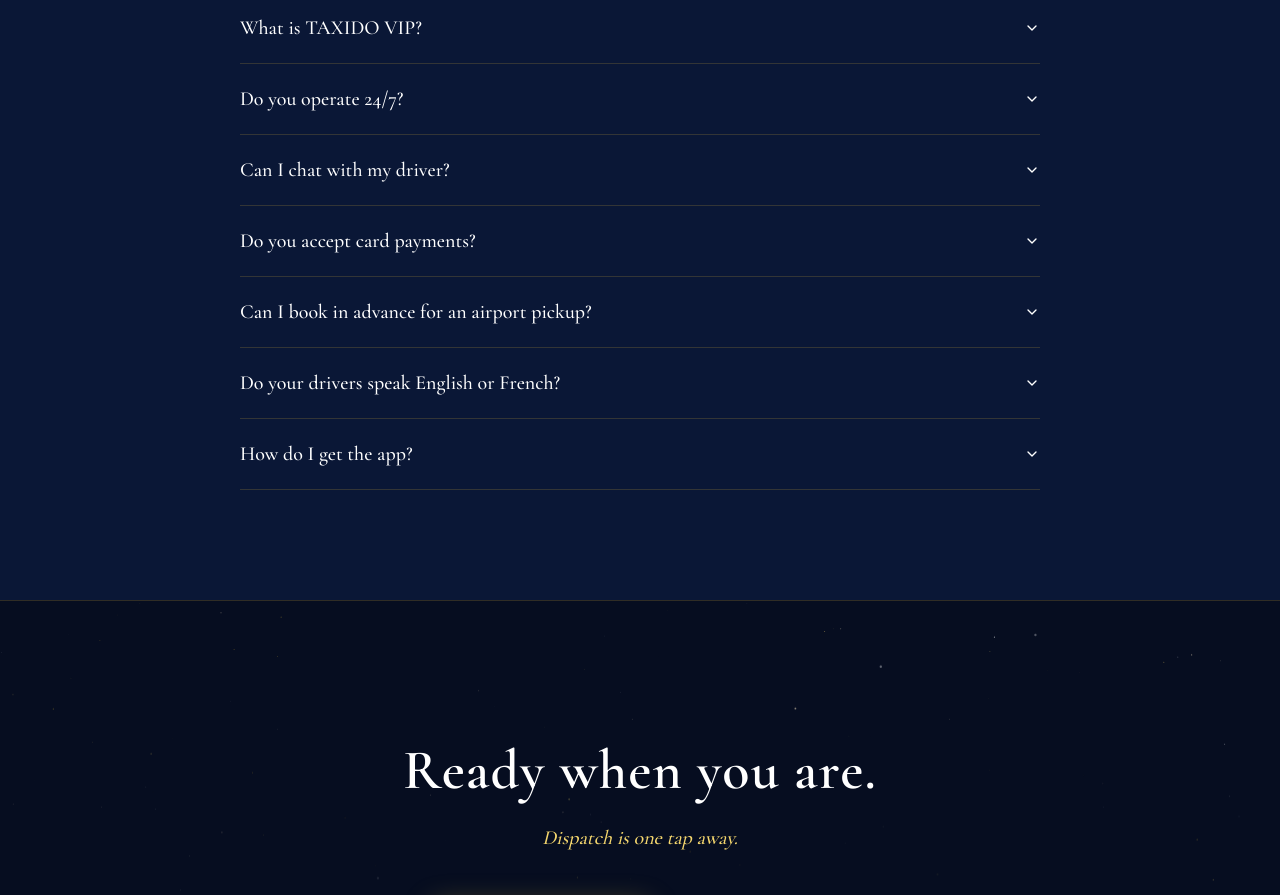
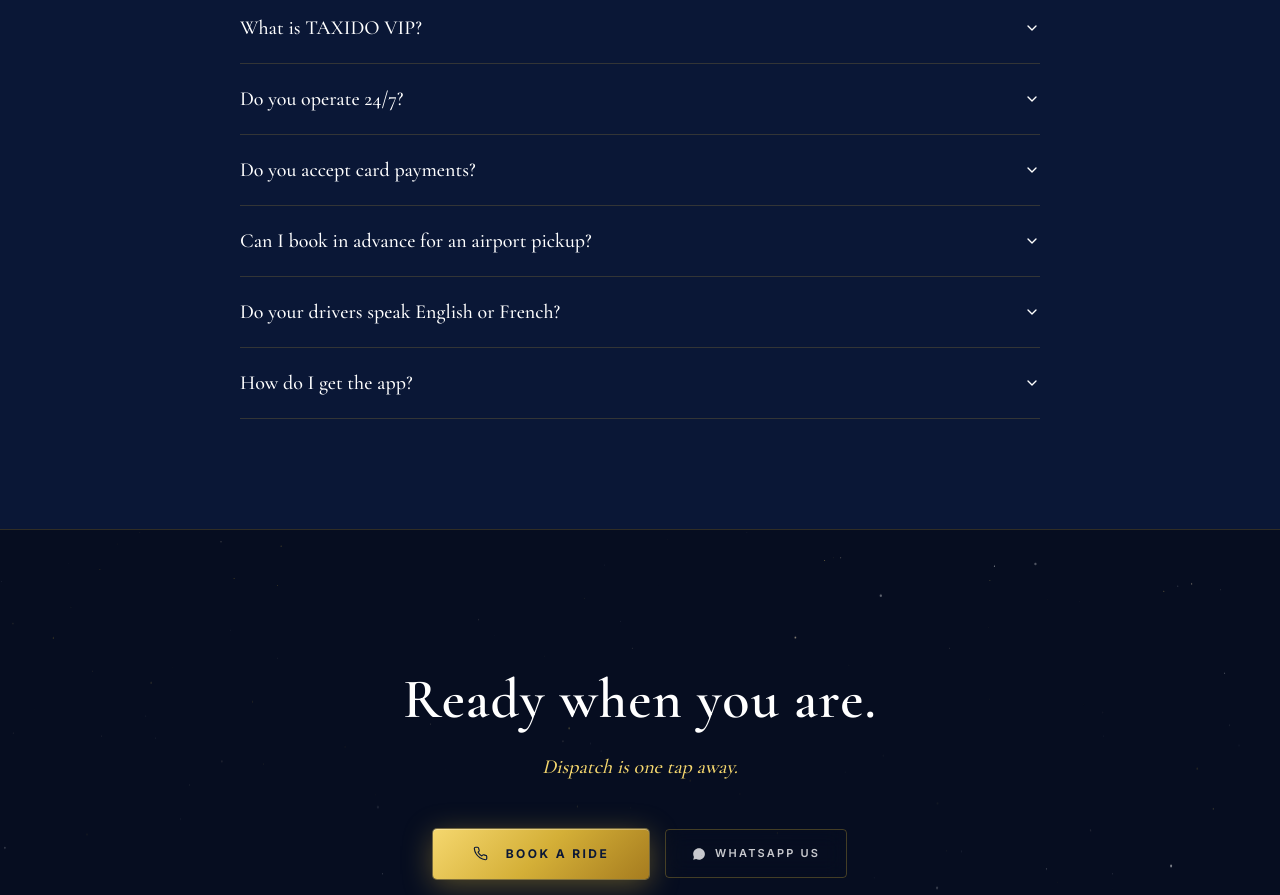
Before and after one commit to jpjasj-IDO/idotaxi, a React (Vite) app in the folder artifacts/idotaxi/: page / in a window 1280 px wide. Shown: the part 7360-8255 px from the top of the page. Built offline with nearby package versions, Linux system fonts and the light colour scheme.

Commit message:
Edited FAQ

```diff
--- a/artifacts/idotaxi/src/components/FAQ.tsx
+++ b/artifacts/idotaxi/src/components/FAQ.tsx
@@ -22,10 +22,6 @@ const FAQS = [
   {
     q: "Do you operate 24/7?",
     a: "Yes. Drivers are available 24 hours a day, 7 days a week, 365 days a year, including all holidays. Three lines are open: dispatch +961 3 593 596, VIP +961 70 110 403, and our office +961 4 710 445."
-  },
-  {
-    q: "Can I chat with my driver?",
-    a: "Yes — directly through WhatsApp from inside the app. No need to share or dial a number; just tap to message your assigned driver."
   },
   {
     q: "Do you accept card payments?",
```
